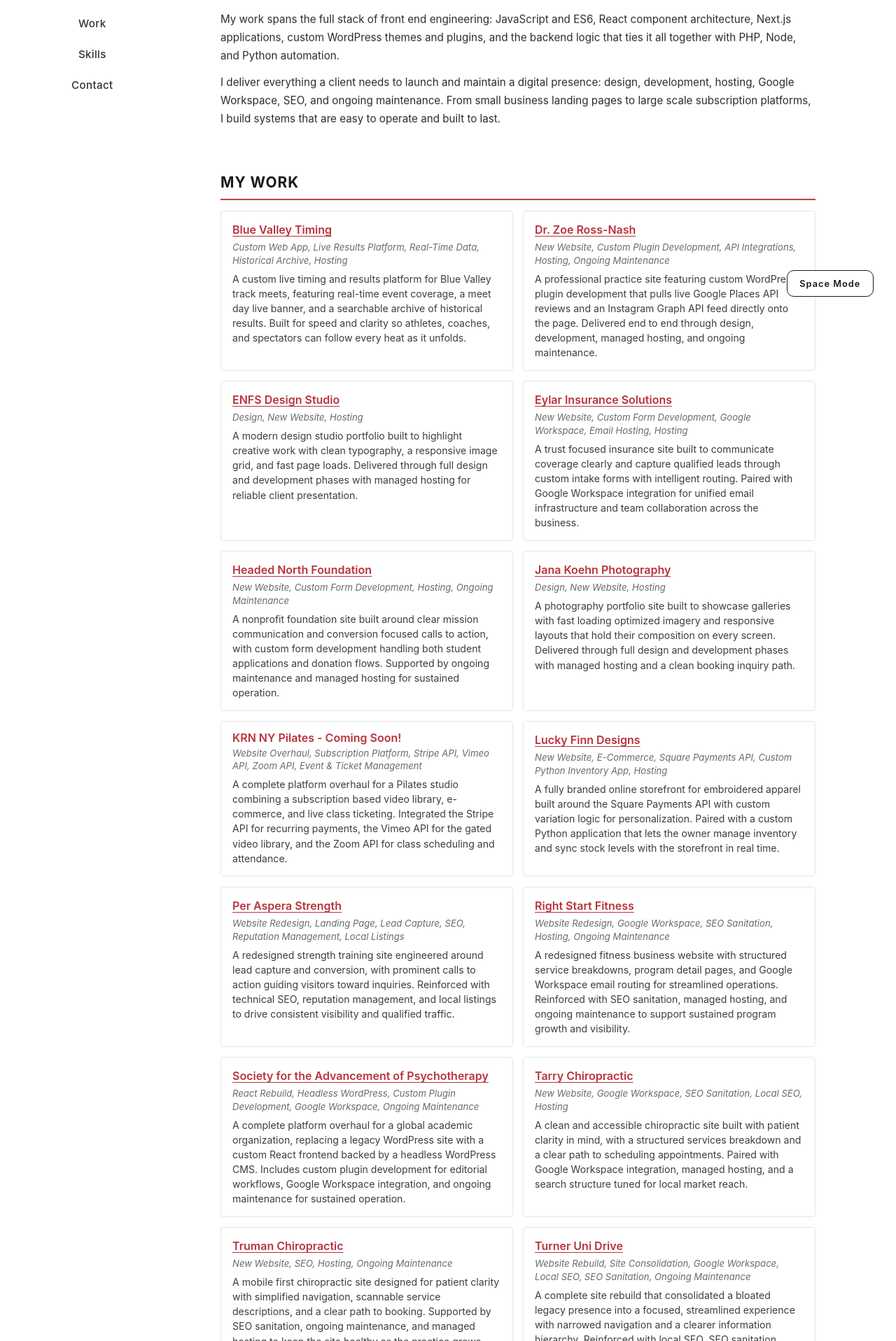
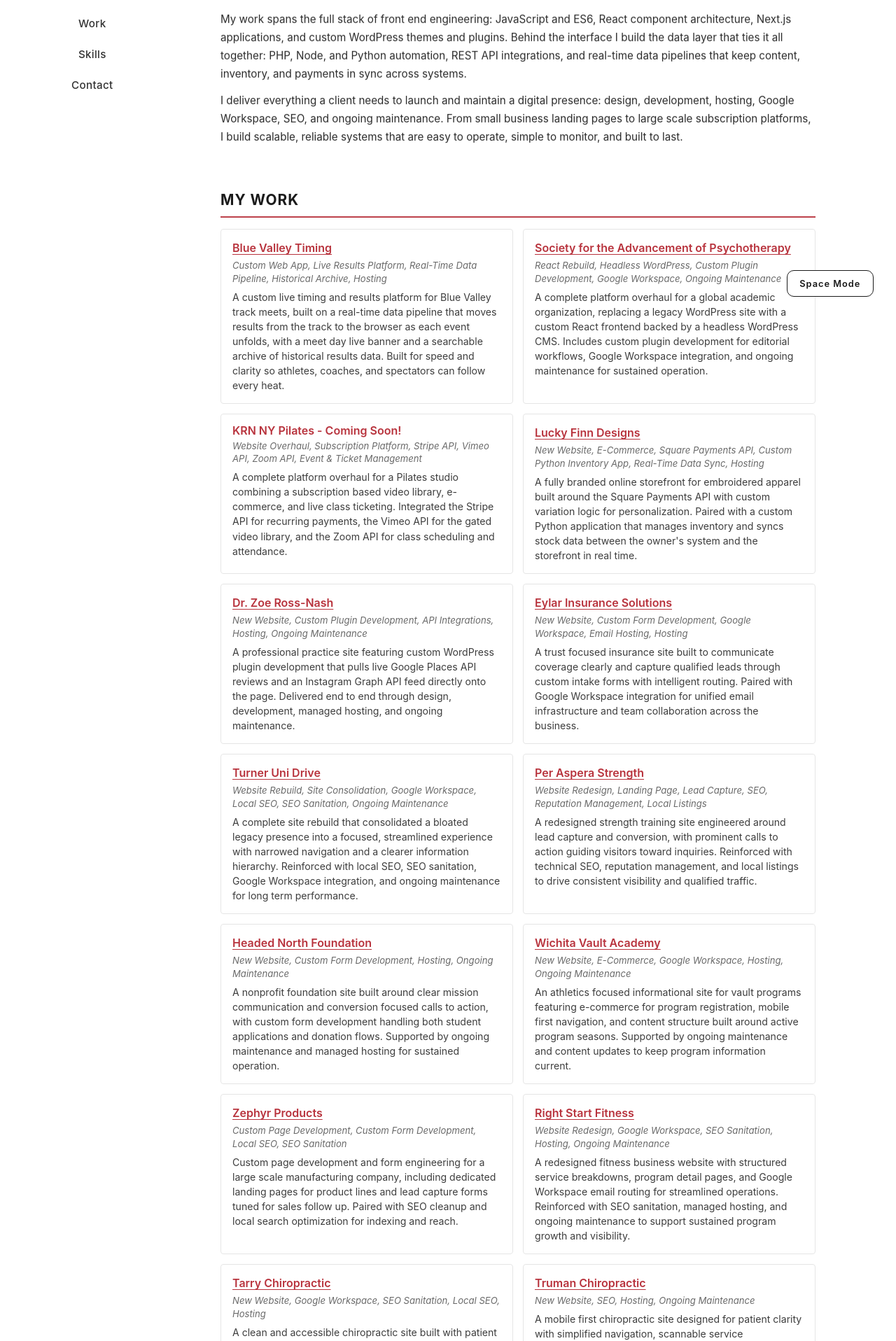
Before and after one commit to mrtjslade/tjslade, a React (Create React App) app: page / in a window 1280 px wide. Shown: the part 344-2260 px from the top of the page at 70% size. Built offline with nearby package versions, Linux system fonts and the light colour scheme.

Commit message:
tailor copy with data platform keywords, reorder projects by scope and impact

```diff
--- a/src/components/About/About.js
+++ b/src/components/About/About.js
@@ -31,9 +31,11 @@
               <p className="about-text">
                 My work spans the full stack of front end engineering:
                 JavaScript and ES6, React component architecture, Next.js
-                applications, custom WordPress themes and plugins, and the
-                backend logic that ties it all together with PHP, Node, and
-                Python automation.
+                applications, and custom WordPress themes and plugins. Behind
+                the interface I build the data layer that ties it all
+                together: PHP, Node, and Python automation, REST API
+                integrations, and real-time data pipelines that keep content,
+                inventory, and payments in sync across systems.
               </p>
             </Reveal>
 
@@ -43,7 +45,8 @@
                 digital presence: design, development, hosting, Google
                 Workspace, SEO, and ongoing maintenance. From small business
                 landing pages to large scale subscription platforms, I build
-                systems that are easy to operate and built to last.
+                scalable, reliable systems that are easy to operate, simple to
+                monitor, and built to last.
               </p>
             </Reveal>
           </>
--- a/src/components/Hero/Hero.js
+++ b/src/components/Hero/Hero.js
@@ -14,7 +14,7 @@
       {isPro ? (
         <p className="hero-subtitle">
           Web developer building modern client sites with React, Next.js, and
-          WordPress.
+          WordPress, plus the APIs and data pipelines behind them.
         </p>
       ) : (
         <p className="hero-subtitle hero-subtitle-space">
--- a/src/components/Skills/Skills.js
+++ b/src/components/Skills/Skills.js
@@ -51,8 +51,13 @@
   },
   {
     name: "Python Development",
-    pro: "Automation tools, scripts, workflow systems.",
-    space: "Droid-grade automation, scripts, workflow engineering.",
+    pro: "Automation, data sync tools, scripts, workflow systems.",
+    space: "Droid-grade automation, data relays, workflow engineering.",
+  },
+  {
+    name: "APIs and Data Integration",
+    pro: "REST APIs, Stripe, Square, Vimeo, Zoom, real-time data sync.",
+    space: "Comm relays, credit systems, and live telemetry feeds.",
   },
   {
     name: "UI and Graphic Design",
@@ -63,6 +68,11 @@
     name: "Hosting and Workspace",
     pro: "Server setup, email configuration, maintenance.",
     space: "Server deployment, comm routing, infrastructure upkeep.",
+  },
+  {
+    name: "SEO and Analytics",
+    pro: "Technical SEO, local search, indexing, traffic analytics.",
+    space: "Sector-wide signal boosting and traffic telemetry.",
   },
 ];
 
--- a/src/components/Work/WorkData.js
+++ b/src/components/Work/WorkData.js
@@ -2,60 +2,22 @@
   {
     title: "Blue Valley Timing",
     services:
-      "Custom Web App, Live Results Platform, Real-Time Data, Historical Archive, Hosting",
+      "Custom Web App, Live Results Platform, Real-Time Data Pipeline, Historical Archive, Hosting",
     description:
-      "A custom live timing and results platform for Blue Valley track meets, featuring real-time event coverage, a meet day live banner, and a searchable archive of historical results. Built for speed and clarity so athletes, coaches, and spectators can follow every heat as it unfolds.",
+      "A custom live timing and results platform for Blue Valley track meets, built on a real-time data pipeline that moves results from the track to the browser as each event unfolds, with a meet day live banner and a searchable archive of historical results data. Built for speed and clarity so athletes, coaches, and spectators can follow every heat.",
     spaceDescription:
       "Custom live timing and results dispatch for Blue Valley track meets, featuring real-time event coverage, a meet day live banner, and a searchable archive of historical race telemetry. Built for speed and clarity so athletes, coaches, and spectators can track every heat across the sector as it unfolds.",
     url: "https://bluevalleytiming.com",
   },
   {
-    title: "Dr. Zoe Ross-Nash",
+    title: "Society for the Advancement of Psychotherapy",
     services:
-      "New Website, Custom Plugin Development, API Integrations, Hosting, Ongoing Maintenance",
+      "React Rebuild, Headless WordPress, Custom Plugin Development, Google Workspace, Ongoing Maintenance",
     description:
-      "A professional practice site featuring custom WordPress plugin development that pulls live Google Places API reviews and an Instagram Graph API feed directly onto the page. Delivered end to end through design, development, managed hosting, and ongoing maintenance.",
+      "A complete platform overhaul for a global academic organization, replacing a legacy WordPress site with a custom React frontend backed by a headless WordPress CMS. Includes custom plugin development for editorial workflows, Google Workspace integration, and ongoing maintenance for sustained operation.",
     spaceDescription:
-      "Professional practice site rigged with a custom plugin that streams live Google Places reviews and an Instagram Graph feed straight onto the dashboard. Delivered end to end through design, development, managed hosting, and ongoing maintenance from a single command station.",
-    url: "https://drzoerossnash.com",
-  },
-  {
-    title: "ENFS Design Studio",
-    services: "Design, New Website, Hosting",
-    description:
-      "A modern design studio portfolio built to highlight creative work with clean typography, a responsive image grid, and fast page loads. Delivered through full design and development phases with managed hosting for reliable client presentation.",
-    spaceDescription:
-      "Modern design bureau portfolio built to highlight creative work with clean typography, a responsive image grid, and fast loading transmissions. Delivered through full design and development cycles with managed hosting for reliable client presentation across the sector.",
-    url: "https://enfsdesignstudio.com",
-  },
-  {
-    title: "Eylar Insurance Solutions",
-    services:
-      "New Website, Custom Form Development, Google Workspace, Email Hosting, Hosting",
-    description:
-      "A trust focused insurance site built to communicate coverage clearly and capture qualified leads through custom intake forms with intelligent routing. Paired with Google Workspace integration for unified email infrastructure and team collaboration across the business.",
-    spaceDescription:
-      "Trust grade insurance dispatch built to communicate coverage clearly and capture qualified leads through custom intake forms with intelligent routing. Reinforced with Google Workspace integration for unified comm channels and team collaboration across the operation.",
-    url: "https://eylarinssolutions.com",
-  },
-  {
-    title: "Headed North Foundation",
-    services:
-      "New Website, Custom Form Development, Hosting, Ongoing Maintenance",
-    description:
-      "A nonprofit foundation site built around clear mission communication and conversion focused calls to action, with custom form development handling both student applications and donation flows. Supported by ongoing maintenance and managed hosting for sustained operation.",
-    spaceDescription:
-      "Nonprofit relief operation site built around clear mission communication and conversion focused calls to action, with custom form development handling both applications and donation flows. Supported by ongoing maintenance and managed hosting for sustained operation across the sector.",
-    url: "https://headednorth.org",
-  },
-  {
-    title: "Jana Koehn Photography",
-    services: "Design, New Website, Hosting",
-    description:
-      "A photography portfolio site built to showcase galleries with fast loading optimized imagery and responsive layouts that hold their composition on every screen. Delivered through full design and development phases with managed hosting and a clean booking inquiry path.",
-    spaceDescription:
-      "Holographic portfolio interface built to showcase galleries with fast loading optimized imagery and responsive layouts that hold their composition on every screen. Delivered through full design and development cycles with managed hosting and a clean booking transmission path.",
-    url: "https://janakoehnphotos.com",
+      "Total platform overhaul for a global academic organization, replacing a legacy WordPress system with a custom React frontend backed by a headless WordPress CMS. Includes custom plugin development for editorial workflows, Google Workspace integration, and ongoing maintenance for sustained operation.",
+    url: "https://societyforpsychotherapy.org",
   },
   {
     title: "KRN NY Pilates",
@@ -71,12 +33,42 @@
   {
     title: "Lucky Finn Designs",
     services:
-      "New Website, E-Commerce, Square Payments API, Custom Python Inventory App, Hosting",
+      "New Website, E-Commerce, Square Payments API, Custom Python Inventory App, Real-Time Data Sync, Hosting",
     description:
-      "A fully branded online storefront for embroidered apparel built around the Square Payments API with custom variation logic for personalization. Paired with a custom Python application that lets the owner manage inventory and sync stock levels with the storefront in real time.",
+      "A fully branded online storefront for embroidered apparel built around the Square Payments API with custom variation logic for personalization. Paired with a custom Python application that manages inventory and syncs stock data between the owner's system and the storefront in real time.",
     spaceDescription:
       "Fully branded online storefront for embroidered apparel built around the Square Payments API with custom variation logic for personalization. Reinforced with a custom Python application that lets the owner manage inventory and sync stock levels with the storefront in real time.",
     url: "https://luckyfinndesigns.com",
+  },
+  {
+    title: "Dr. Zoe Ross-Nash",
+    services:
+      "New Website, Custom Plugin Development, API Integrations, Hosting, Ongoing Maintenance",
+    description:
+      "A professional practice site featuring custom WordPress plugin development that pulls live Google Places API reviews and an Instagram Graph API feed directly onto the page. Delivered end to end through design, development, managed hosting, and ongoing maintenance.",
+    spaceDescription:
+      "Professional practice site rigged with a custom plugin that streams live Google Places reviews and an Instagram Graph feed straight onto the dashboard. Delivered end to end through design, development, managed hosting, and ongoing maintenance from a single command station.",
+    url: "https://drzoerossnash.com",
+  },
+  {
+    title: "Eylar Insurance Solutions",
+    services:
+      "New Website, Custom Form Development, Google Workspace, Email Hosting, Hosting",
+    description:
+      "A trust focused insurance site built to communicate coverage clearly and capture qualified leads through custom intake forms with intelligent routing. Paired with Google Workspace integration for unified email infrastructure and team collaboration across the business.",
+    spaceDescription:
+      "Trust grade insurance dispatch built to communicate coverage clearly and capture qualified leads through custom intake forms with intelligent routing. Reinforced with Google Workspace integration for unified comm channels and team collaboration across the operation.",
+    url: "https://eylarinssolutions.com",
+  },
+  {
+    title: "Turner Uni Drive",
+    services:
+      "Website Rebuild, Site Consolidation, Google Workspace, Local SEO, SEO Sanitation, Ongoing Maintenance",
+    description:
+      "A complete site rebuild that consolidated a bloated legacy presence into a focused, streamlined experience with narrowed navigation and a clearer information hierarchy. Reinforced with local SEO, SEO sanitation, Google Workspace integration, and ongoing maintenance for long term performance.",
+    spaceDescription:
+      "Complete site rebuild that consolidated a bloated legacy presence into a focused, streamlined cockpit with narrowed navigation and a clearer information hierarchy. Reinforced with local SEO, SEO sanitation, Google Workspace integration, and ongoing maintenance for long term performance.",
+    url: "https://turnerunidrive.com",
   },
   {
     title: "Per Aspera Strength",
@@ -89,6 +81,36 @@
     url: "https://perasperastrength.com",
   },
   {
+    title: "Headed North Foundation",
+    services:
+      "New Website, Custom Form Development, Hosting, Ongoing Maintenance",
+    description:
+      "A nonprofit foundation site built around clear mission communication and conversion focused calls to action, with custom form development handling both student applications and donation flows. Supported by ongoing maintenance and managed hosting for sustained operation.",
+    spaceDescription:
+      "Nonprofit relief operation site built around clear mission communication and conversion focused calls to action, with custom form development handling both applications and donation flows. Supported by ongoing maintenance and managed hosting for sustained operation across the sector.",
+    url: "https://headednorth.org",
+  },
+  {
+    title: "Wichita Vault Academy",
+    services:
+      "New Website, E-Commerce, Google Workspace, Hosting, Ongoing Maintenance",
+    description:
+      "An athletics focused informational site for vault programs featuring e-commerce for program registration, mobile first navigation, and content structure built around active program seasons. Supported by ongoing maintenance and content updates to keep program information current.",
+    spaceDescription:
+      "Athletics training facility informational site featuring e-commerce for program registration, mobile first navigation, and content structure built around active program seasons. Supported by ongoing maintenance and content updates to keep program information current across the cycle.",
+    url: "https://wichitavaultacademy.com",
+  },
+  {
+    title: "Zephyr Products",
+    services:
+      "Custom Page Development, Custom Form Development, Local SEO, SEO Sanitation",
+    description:
+      "Custom page development and form engineering for a large scale manufacturing company, including dedicated landing pages for product lines and lead capture forms tuned for sales follow up. Paired with SEO cleanup and local search optimization for indexing and reach.",
+    spaceDescription:
+      "Custom page development and form engineering for a large scale manufacturing outpost, including dedicated landing pages for product lines and lead capture forms tuned for sales follow up. Reinforced with SEO cleanup and local search optimization for indexing and reach.",
+    url: "https://zpi.com",
+  },
+  {
     title: "Right Start Fitness",
     services:
       "Website Redesign, Google Workspace, SEO Sanitation, Hosting, Ongoing Maintenance",
@@ -97,16 +119,6 @@
     spaceDescription:
       "Combat conditioning facility site redesigned with structured service breakdowns, program detail pages, and Google Workspace email routing for streamlined operations. Reinforced with SEO sanitation, managed hosting, and ongoing maintenance to support sustained program growth across the sector.",
     url: "https://rightstartfitness.org",
-  },
-  {
-    title: "Society for the Advancement of Psychotherapy",
-    services:
-      "React Rebuild, Headless WordPress, Custom Plugin Development, Google Workspace, Ongoing Maintenance",
-    description:
-      "A complete platform overhaul for a global academic organization, replacing a legacy WordPress site with a custom React frontend backed by a headless WordPress CMS. Includes custom plugin development for editorial workflows, Google Workspace integration, and ongoing maintenance for sustained operation.",
-    spaceDescription:
-      "Total platform overhaul for a global academic organization, replacing a legacy WordPress system with a custom React frontend backed by a headless WordPress CMS. Includes custom plugin development for editorial workflows, Google Workspace integration, and ongoing maintenance for sustained operation.",
-    url: "https://societyforpsychotherapy.org",
   },
   {
     title: "Tarry Chiropractic",
@@ -128,33 +140,21 @@
     url: "https://trumanchiropractic.com",
   },
   {
-    title: "Turner Uni Drive",
-    services:
-      "Website Rebuild, Site Consolidation, Google Workspace, Local SEO, SEO Sanitation, Ongoing Maintenance",
+    title: "Jana Koehn Photography",
+    services: "Design, New Website, Hosting",
     description:
-      "A complete site rebuild that consolidated a bloated legacy presence into a focused, streamlined experience with narrowed navigation and a clearer information hierarchy. Reinforced with local SEO, SEO sanitation, Google Workspace integration, and ongoing maintenance for long term performance.",
+      "A photography portfolio site built to showcase galleries with fast loading optimized imagery and responsive layouts that hold their composition on every screen. Delivered through full design and development phases with managed hosting and a clean booking inquiry path.",
     spaceDescription:
-      "Complete site rebuild that consolidated a bloated legacy presence into a focused, streamlined cockpit with narrowed navigation and a clearer information hierarchy. Reinforced with local SEO, SEO sanitation, Google Workspace integration, and ongoing maintenance for long term performance.",
-    url: "https://turnerunidrive.com",
+      "Holographic portfolio interface built to showcase galleries with fast loading optimized imagery and responsive layouts that hold their composition on every screen. Delivered through full design and development cycles with managed hosting and a clean booking transmission path.",
+    url: "https://janakoehnphotos.com",
   },
   {
-    title: "Wichita Vault Academy",
-    services:
-      "New Website, E-Commerce, Google Workspace, Hosting, Ongoing Maintenance",
+    title: "ENFS Design Studio",
+    services: "Design, New Website, Hosting",
     description:
-      "An athletics focused informational site for vault programs featuring e-commerce for program registration, mobile first navigation, and content structure built around active program seasons. Supported by ongoing maintenance and content updates to keep program information current.",
+      "A modern design studio portfolio built to highlight creative work with clean typography, a responsive image grid, and fast page loads. Delivered through full design and development phases with managed hosting for reliable client presentation.",
     spaceDescription:
-      "Athletics training facility informational site featuring e-commerce for program registration, mobile first navigation, and content structure built around active program seasons. Supported by ongoing maintenance and content updates to keep program information current across the cycle.",
-    url: "https://wichitavaultacademy.com",
-  },
-  {
-    title: "Zephyr Products",
-    services:
-      "Custom Page Development, Custom Form Development, Local SEO, SEO Sanitation",
-    description:
-      "Custom page development and form engineering for a large scale manufacturing company, including dedicated landing pages for product lines and lead capture forms tuned for sales follow up. Paired with SEO cleanup and local search optimization for indexing and reach.",
-    spaceDescription:
-      "Custom page development and form engineering for a large scale manufacturing outpost, including dedicated landing pages for product lines and lead capture forms tuned for sales follow up. Reinforced with SEO cleanup and local search optimization for indexing and reach.",
-    url: "https://zpi.com",
+      "Modern design bureau portfolio built to highlight creative work with clean typography, a responsive image grid, and fast loading transmissions. Delivered through full design and development cycles with managed hosting for reliable client presentation across the sector.",
+    url: "https://enfsdesignstudio.com",
   },
 ];
```
